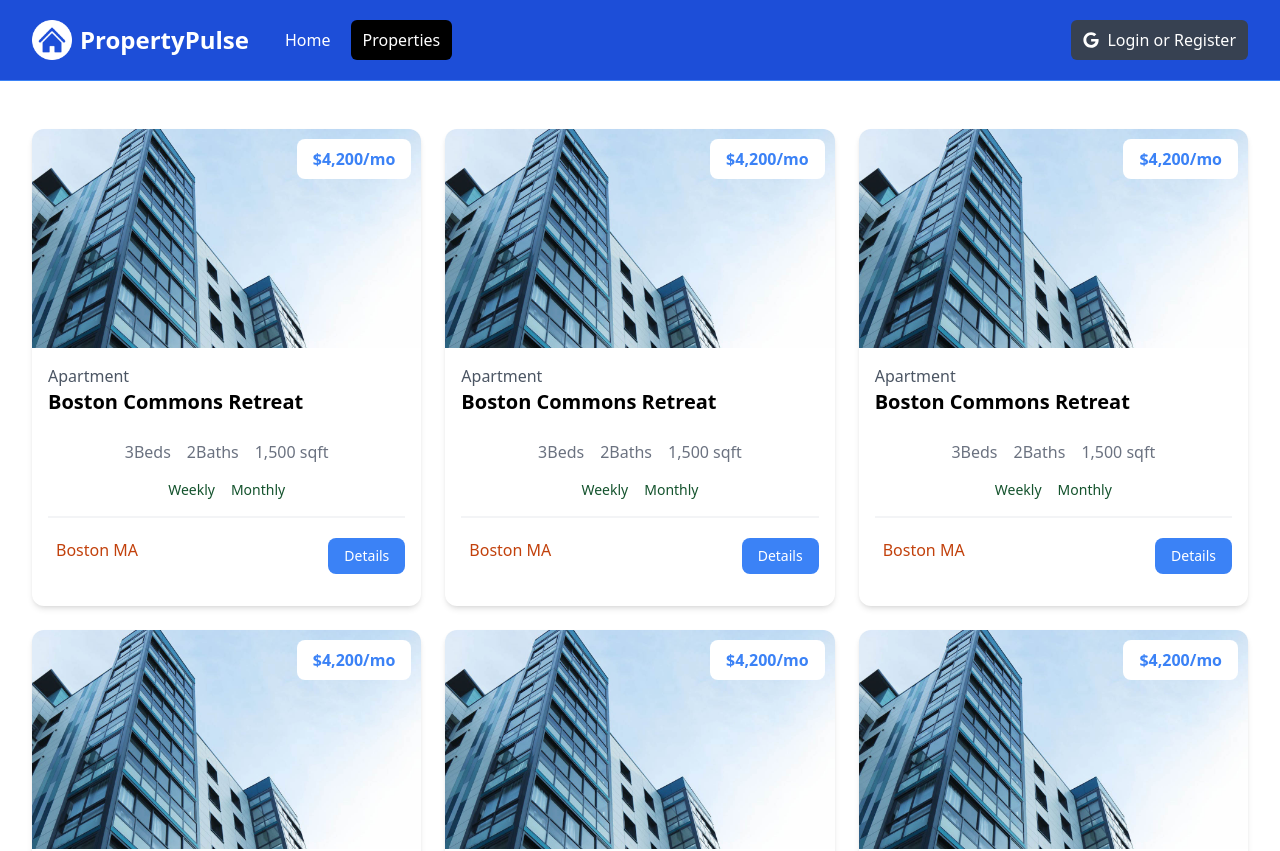
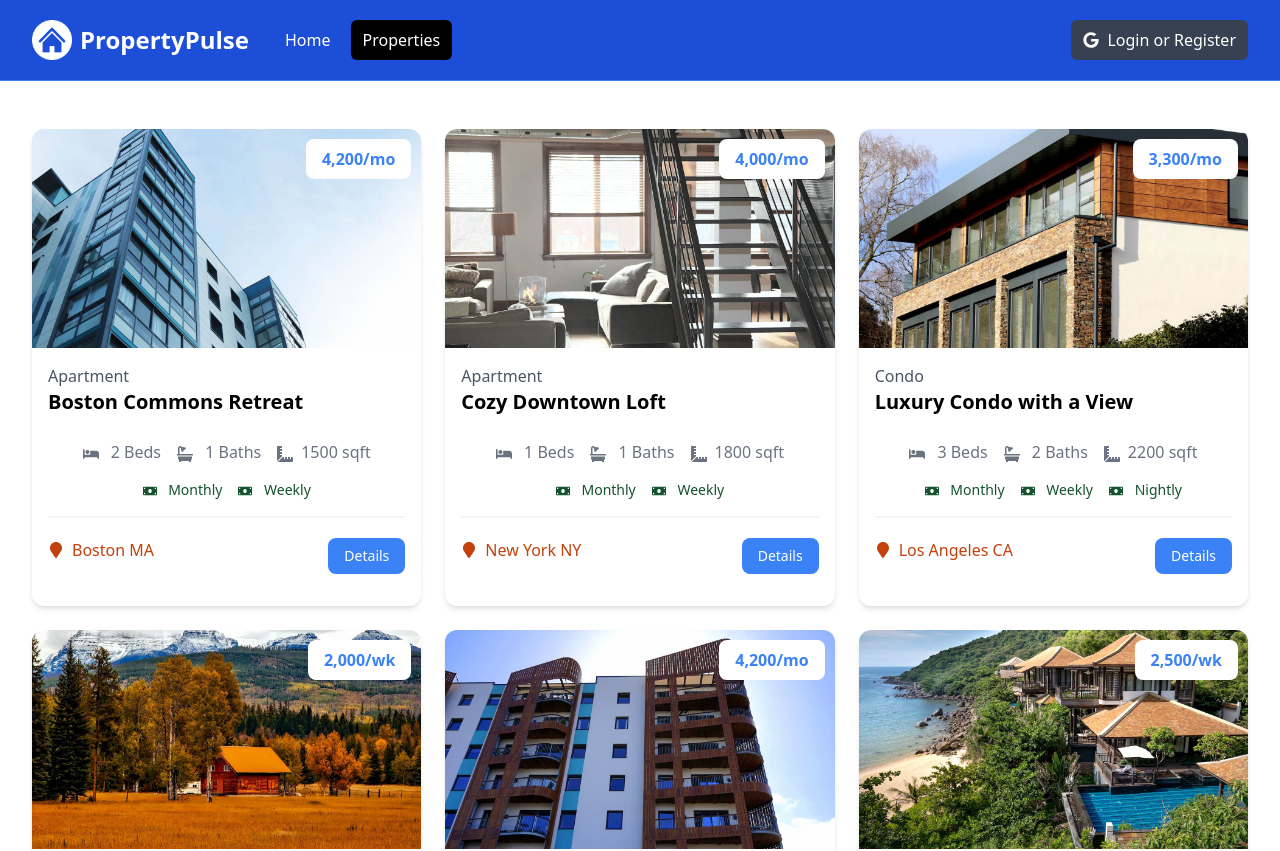
Before and after one commit to RoninSK8/next-property-2024, a Next.js app: page /properties in a window 1280 px wide. Shown: the top 851 px of the page. Built offline with nearby package versions, Linux system fonts and the light colour scheme.

Commit message:
Add dynamic data to PropertyCard

```diff
--- a/app/properties/page.jsx
+++ b/app/properties/page.jsx
@@ -4,14 +4,14 @@
 
 const PropertiesPage = () => {
 	return (
-		<section class="px-4 py-6">
-			<div class="container-xl lg:container m-auto px-4 py-6">
+		<section className="px-4 py-6">
+			<div className="container-xl lg:container m-auto px-4 py-6">
 				{properties.length === 0 ? (
 					<p>No properties found</p>
 				) : (
-					<div class="grid grid-cols-1 md:grid-cols-3 gap-6">
+					<div className="grid grid-cols-1 md:grid-cols-3 gap-6">
 						{properties.map((property) => (
-							<PropertyCard key={property._id} property />
+							<PropertyCard key={property._id} property={property} />
 						))}
 					</div>
 				)}
--- a/components/PropertyCard.jsx
+++ b/components/PropertyCard.jsx
@@ -1,57 +1,96 @@
-const PropertyCard = () => {
+import Link from 'next/link';
+import Image from 'next/image';
+import {
+	FaBed,
+	FaBath,
+	FaRulerCombined,
+	FaMoneyBill,
+	FaMapMarker,
+} from 'react-icons/fa';
+
+const PropertyCard = ({ property }) => {
+	const getRateDisplay = () => {
+		const { rates } = property;
+		if (rates.monthly) {
+			return `${rates.monthly.toLocaleString()}/mo`;
+		} else if (rates.weekly) {
+			return `${rates.weekly.toLocaleString()}/wk`;
+		} else if (rates.nightly) {
+			return `${rates.nightly.toLocaleString()}/night`;
+		} else {
+			return 'no price';
+		}
+	};
+
 	return (
 		<div className="rounded-xl shadow-md relative">
-			<img
-				src="images/properties/a1.jpg"
+			<Image
+				src={`/images/properties/${property.images[0]}`}
 				alt=""
+				height={0}
+				width={0}
+				sizes="100vw"
 				className="w-full h-auto rounded-t-xl"
 			/>
 			<div className="p-4">
 				<div className="text-left md:text-center lg:text-left mb-6">
-					<div className="text-gray-600">Apartment</div>
-					<h3 className="text-xl font-bold">Boston Commons Retreat</h3>
+					<div className="text-gray-600">{property.type}</div>
+					<h3 className="text-xl font-bold">{property.name}</h3>
 				</div>
 				<h3 className="absolute top-[10px] right-[10px] bg-white px-4 py-2 rounded-lg text-blue-500 font-bold text-right md:text-center lg:text-right">
-					$4,200/mo
+					{getRateDisplay()}
 				</h3>
 
 				<div className="flex justify-center gap-4 text-gray-500 mb-4">
 					<p>
-						<i className="fa-solid fa-bed"></i> 3
+						<FaBed className="inline mr-2" /> {property.beds}{' '}
 						<span className="md:hidden lg:inline">Beds</span>
 					</p>
 					<p>
-						<i className="fa-solid fa-bath"></i> 2
+						<FaBath className="inline mr-2" /> {property.baths}{' '}
 						<span className="md:hidden lg:inline">Baths</span>
 					</p>
 					<p>
-						<i className="fa-solid fa-ruler-combined"></i>
-						1,500 <span className="md:hidden lg:inline">sqft</span>
+						<FaRulerCombined className="inline mr-2" />
+						{property.square_feet}{' '}
+						<span className="md:hidden lg:inline">sqft</span>
 					</p>
 				</div>
 
 				<div className="flex justify-center gap-4 text-green-900 text-sm mb-4">
-					<p>
-						<i className="fa-solid fa-money-bill"></i> Weekly
-					</p>
-					<p>
-						<i className="fa-solid fa-money-bill"></i> Monthly
-					</p>
+					{property.rates.monthly && (
+						<p>
+							<FaMoneyBill className="inline mr-2" /> Monthly
+						</p>
+					)}
+					{property.rates.weekly && (
+						<p>
+							<FaMoneyBill className="inline mr-2" /> Weekly
+						</p>
+					)}
+					{property.rates.nightly && (
+						<p>
+							<FaMoneyBill className="inline mr-2" /> Nightly
+						</p>
+					)}
 				</div>
 
 				<div className="border border-gray-100 mb-5"></div>
 
 				<div className="flex flex-col lg:flex-row justify-between mb-4">
 					<div className="flex align-middle gap-2 mb-4 lg:mb-0">
-						<i className="fa-solid fa-location-dot text-lg text-orange-700"></i>
-						<span className="text-orange-700"> Boston MA </span>
+						<FaMapMarker className="text-orange-700 mt-1" />
+						<span className="text-orange-700">
+							{' '}
+							{property.location.city} {property.location.state}{' '}
+						</span>
 					</div>
-					<a
-						href="property.html"
+					<Link
+						href={`/properties/${property._id}`}
 						className="h-[36px] bg-blue-500 hover:bg-blue-600 text-white px-4 py-2 rounded-lg text-center text-sm"
 					>
 						Details
-					</a>
+					</Link>
 				</div>
 			</div>
 		</div>
```
